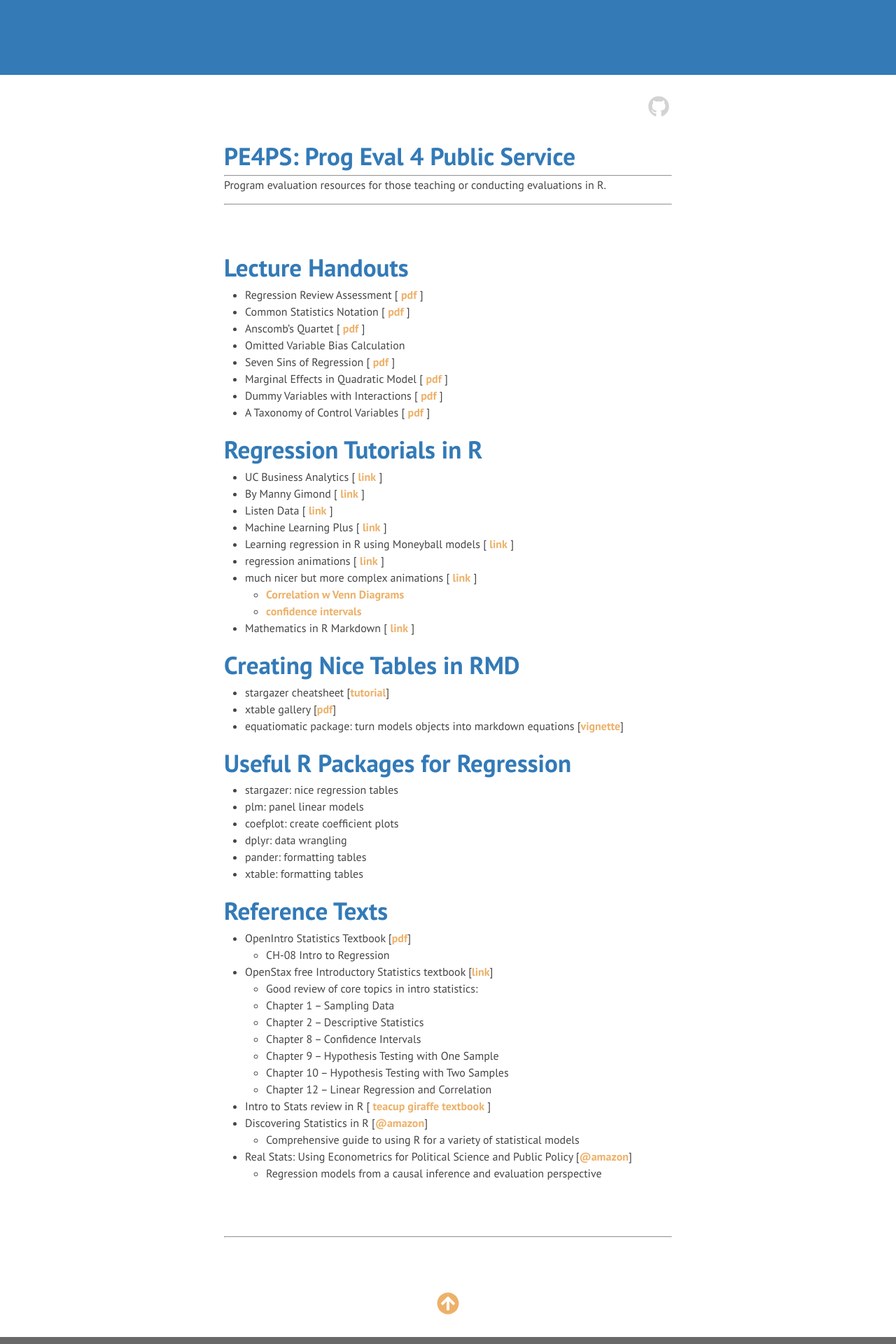
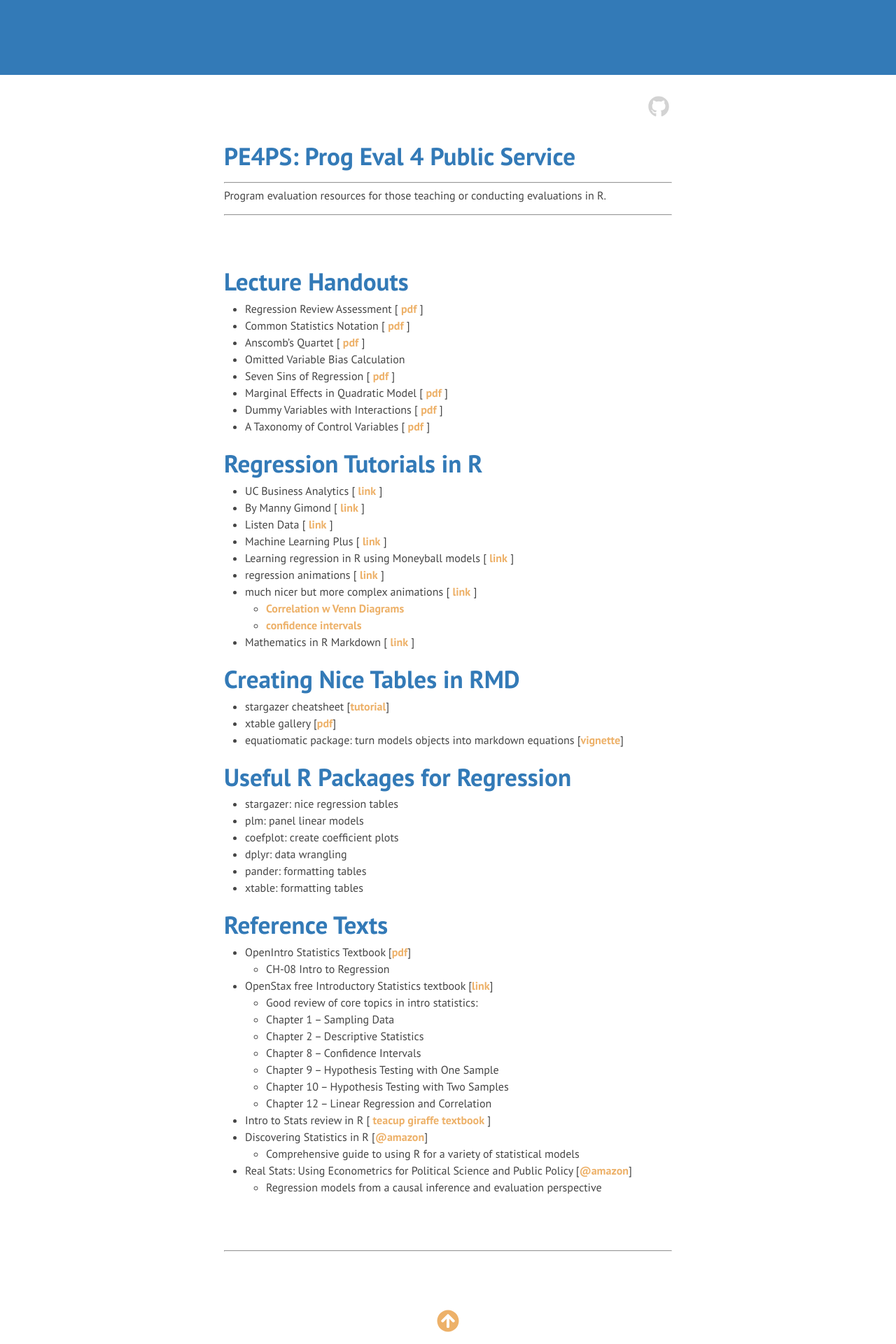
Before and after one commit to DS4PS/ds4ps.github.io, a Jekyll site: the page built from resources-prog-eval.md, in a window 1280 px wide. Shown: the part 343-2263 px from the top of the page at 70% size. Built offline with Jekyll 4.4.1, drawn with Linux system fonts in a browser that asks for light colours; nearby versions of some CDN libraries; library files that are not in the unit come from our copies; grey boxes are pictures that could not be loaded.

Commit message:
Update resources-prog-eval.md

```diff
--- a/resources-prog-eval.md
+++ b/resources-prog-eval.md
@@ -86,3 +86,15 @@ Program evaluation resources for those teaching or conducting evaluations in R.
 
  <br>
  <br>
+
+
+
+
+ <style>
+
+ hr {
+    margin-top: 10px;
+    margin-bottom: 5px;
+ }
+
+ </style>
```
